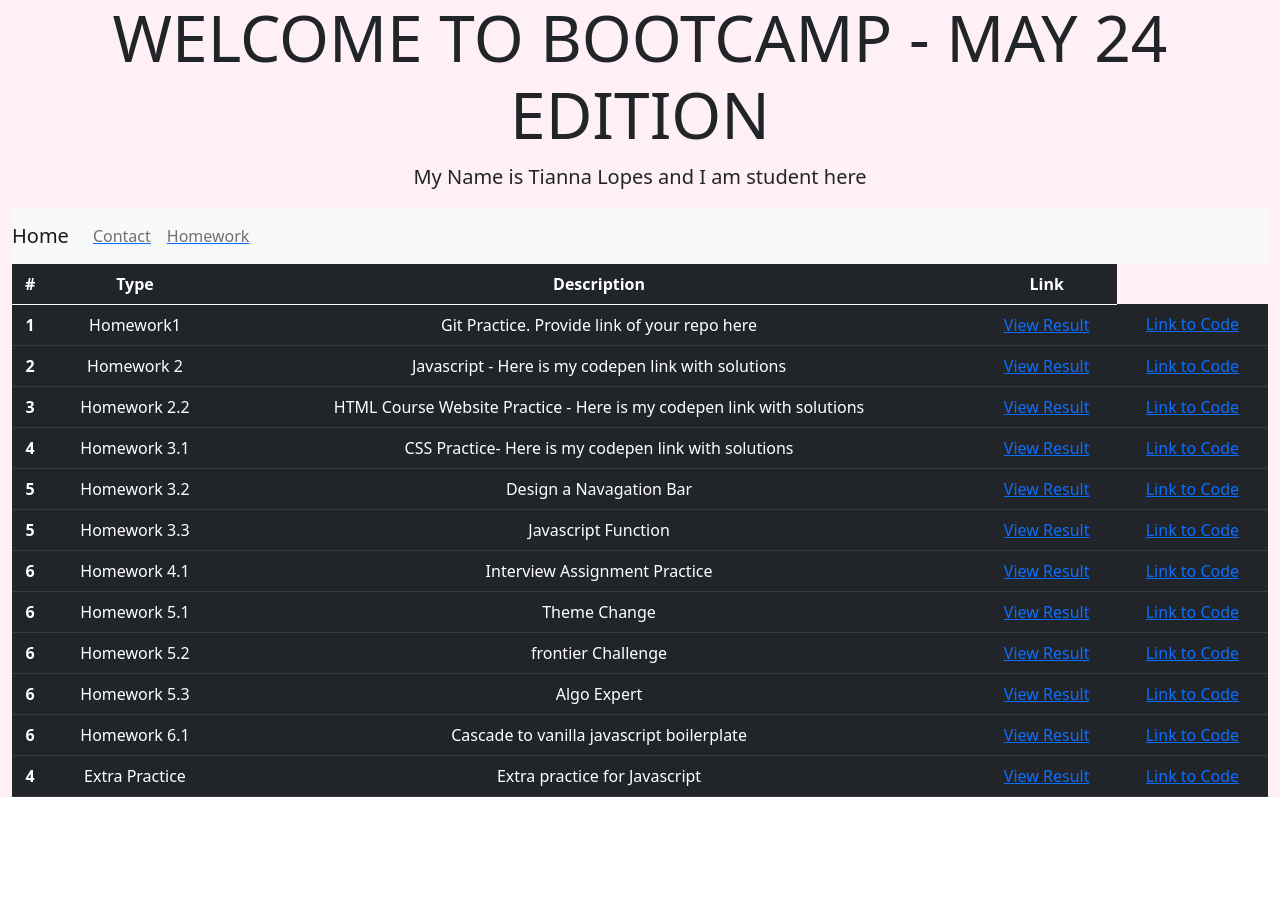
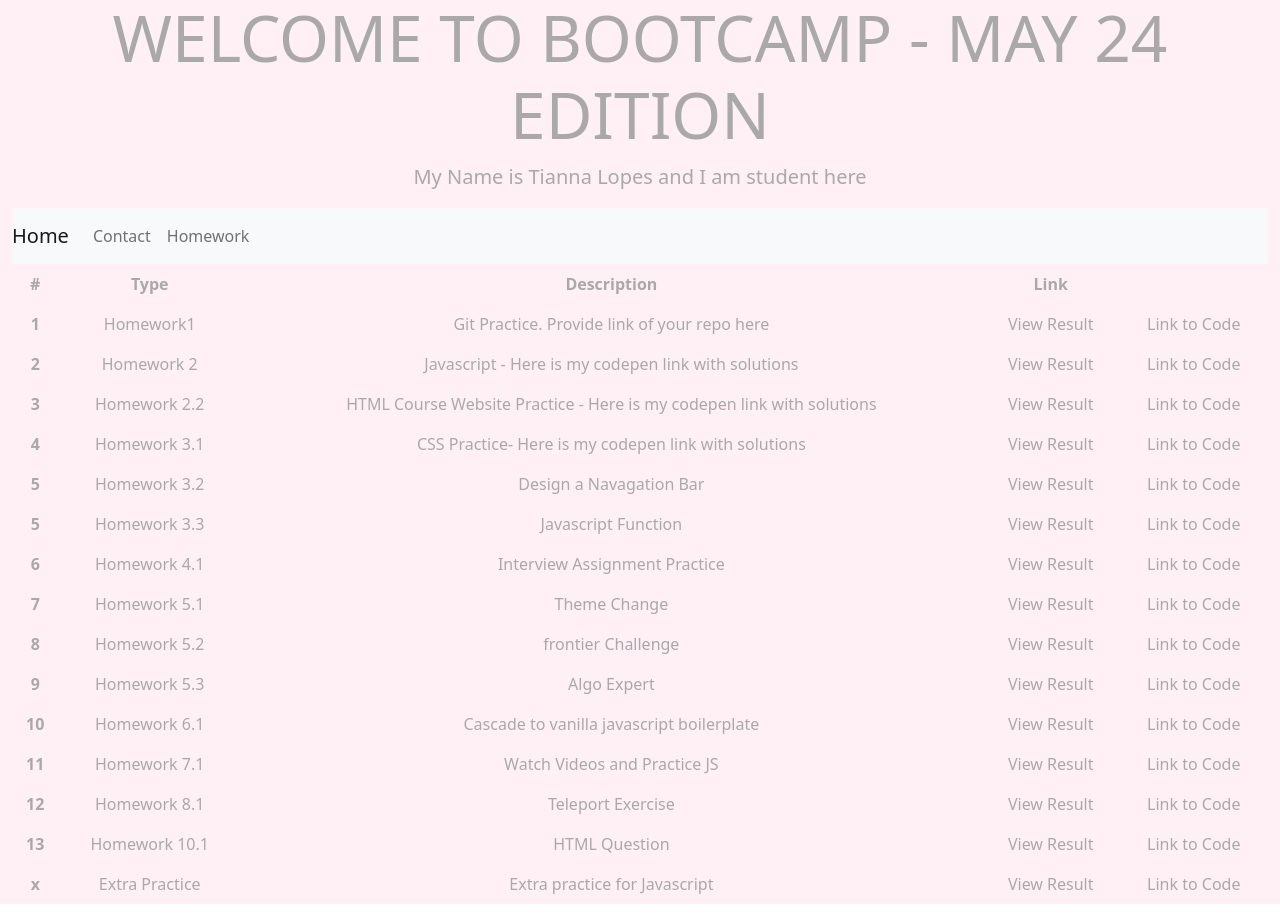
Before and after one commit to TiannaLopes/Wynsico-main, a React (Create React App) app: page /#/homeworks in a window 1280 px wide. Before the commit the page ends 813 px from the top, so only its background shows below. Built offline with nearby package versions, Linux system fonts and the light colour scheme.

Commit message:
update888

```diff
--- a/src/App.css
+++ b/src/App.css
@@ -13,45 +13,45 @@
     animation: App-logo-spin infinite 20s linear;
   }
 }
-.display-3{
-    background-color: lavenderblush;
-  }
-  .lead{
-    background-color: lavenderblush;
-
-  }
-  td {
-      background-color: lavenderblush;
-
-  }
 h1{
-   color:darkgray;
-  }
-
-  p {
-   color:darkgray;
-  }
-
-  .table>:not(Caption)>*>*{
-    background-color: lavenderblush;
-    border-bottom: 0px;
-    color:darkgray;
-  }
+  color:darkgray;
+}
+p{
+  color:darkgray;
+}
+.table>:not(Caption)>*>*{
+  background-color: lavenderblush;
+  border-bottom: 0px;
+  color:darkgray;
+}
 
 .App-header {
-  background-color: #282c34;
+  background-color: #61dafb;
   min-height: 100vh;
   display: flex;
   flex-direction: column;
   align-items: center;
   justify-content: center;
   font-size: calc(10px + 2vmin);
-  color: white;
+  color: #e6e6fa;
 }
 
 .App-link {
   color: #61dafb;
 }
+.display-3{
+  background-color: lavenderblush;
+}
+.lead{
+  background-color: lavenderblush;
+
+}
+
+/*
+Jumbotron {
+  color: #fff0f5;
+  background-color: lavenderblush;
+} */
 
 @keyframes App-logo-spin {
   from {
@@ -61,3 +61,12 @@ h1{
     transform: rotate(360deg);
   }
 }
+
+a {
+  text-decoration: none;
+  color:darkgray;
+}
+
+a:hover{
+  color:pink;
+}
--- a/src/Components/Homeworks/index.js
+++ b/src/Components/Homeworks/index.js
@@ -81,7 +81,7 @@ function Homeworks() {
           <td><a href="https://codepen.io/tiannalopes/pen/ExWbYVd?editors=1111"> Link to Code</a> </td>
       </tr>
       <tr>
-          <th scope="row">6</th>
+          <th scope="row">7</th>
           <td>Homework 5.1</td>
           <td>Theme Change </td>
           <td><a href="https://codepen.io/tiannalopes/pen/bGqYPPz?editors=0011"> View Result</a> </td>
@@ -89,29 +89,50 @@ function Homeworks() {
       </tr>
 
       <tr>
-          <th scope="row">6</th>
+          <th scope="row">8</th>
           <td>Homework 5.2</td>
           <td>frontier Challenge </td>
           <td><a href=" https://codepen.io/tiannalopes/pen/yLMvBYg"> View Result</a> </td>
           <td><a href="https://github.com/TiannaLopes/frontierChallenge">Link to Code</a> </td>
       </tr>
       <tr>
-          <th scope="row">6</th>
+          <th scope="row">9</th>
           <td>Homework 5.3</td>
           <td>Algo Expert </td>
           <td><a href="https://codepen.io/tiannalopes/pen/bGqYPPz?editors=0011"> View Result</a> </td>
           <td><a href="https://codepen.io/tiannalopes/pen/bGqYPPz?editors=0011">Link to Code</a> </td>
 </tr>
     <tr>
-          <th scope="row">6</th>
+          <th scope="row">10</th>
           <td>Homework 6.1</td>
           <td>Cascade to vanilla javascript boilerplate</td>
           <td><a href="https://cnn.com"> View Result</a> </td>
           <td><a href="https://github.com/TiannaLopes/CascadeProject">Link to Code</a> </td>
 </tr>
+    <tr>
+          <th scope="row">11</th>
+          <td>Homework 7.1</td>
+          <td>Watch Videos and Practice JS </td>
+          <td><a href="https://codepen.io/tiannalopes/pen/LYWQOYo"> View Result</a> </td>
+          <td><a href="https://codepen.io/tiannalopes/pen/LYWQOYo">Link to Code</a> </td>
+</tr>
 
+    <tr>
+          <th scope="row">12</th>
+          <td>Homework 8.1</td>
+          <td> Teleport Exercise </td>
+          <td><a href="https://codepen.io/tiannalopes/pen/LYWQOYo"> View Result</a> </td>
+          <td><a href="https://codepen.io/tiannalopes/pen/LYWQOYo">Link to Code</a> </td>
+</tr>
+    <tr>
+          <th scope="row">13</th>
+          <td>Homework 10.1</td>
+          <td> HTML Question</td>
+          <td><a href="https://codepen.io/tiannalopes/pen/MWpQOPL"> View Result</a> </td>
+          <td><a href="https://codepen.io/tiannalopes/pen/MWpQOPL">Link to Code</a> </td>
+</tr>
       <tr>
-      <th scope="row">4</th>
+      <th scope="row">x</th>
           <td>Extra Practice </td>
           <td>Extra practice for Javascript </td>
           <td><a href="https://codepen.io/tiannalopes/pen/OJpOQqg"> View Result</a> </td>
```
